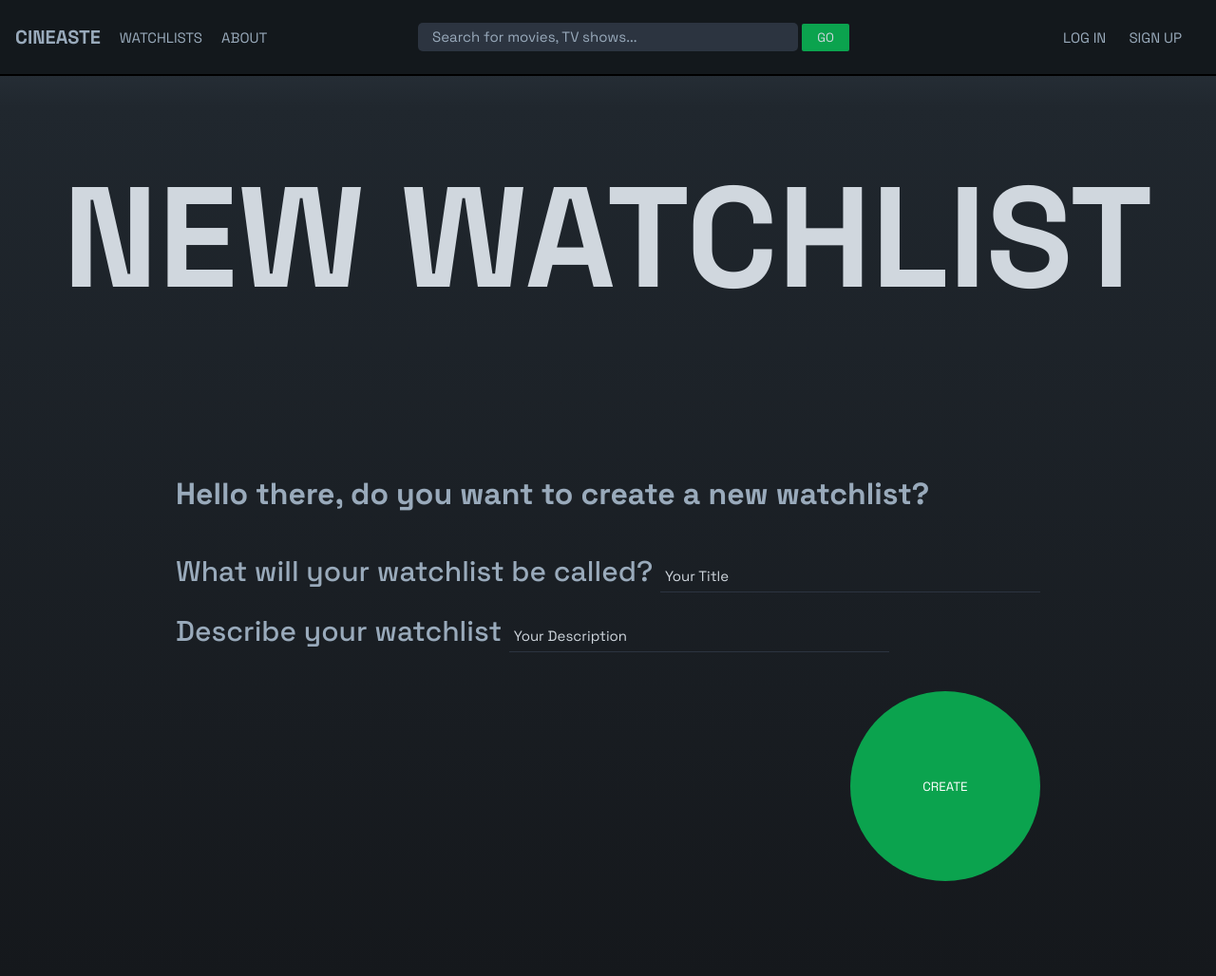
After one commit to carimado/cinaeste_app, a Flask app: page /create_watch_list in a window 1280 px wide. The commit adds this page. Shown: the whole page at 95% size. Run offline with Flask 2, Linux system fonts and the light colour scheme; some libraries are stand-ins or nearby versions.

Commit message:
new watchlist functionality for existing users

```diff
--- a/server.py
+++ b/server.py
@@ -2,10 +2,12 @@ from flask import Flask, render_template, request, redirect, session, url_for
 import psycopg2
 import requests
 import json
+import random
 import bcrypt
 import os
 import cloudinary
 import cloudinary.uploader
+import random
 
 DB_URL = os.environ.get('DATABASE_URL', 'dbname=cinaeste')
 
@@ -30,7 +32,18 @@ watch_list = 0
 @app.route('/')
 def index():
 
-    return render_template('index.html')
+    random_number = random.randint(1, 2000000)
+
+    response = requests.get(f'http://www.omdbapi.com/?i=tt{random_number}&apikey=4b9f1a76')
+    data = response.json()
+
+    if data['Response'] != 'False' and data['Poster'] != 'N/A':
+        title = data['Title']
+        poster = data['Poster']
+        return render_template('index.html', title=title, poster=poster)
+    else:
+        return redirect(url_for('index'))
+
 
 # FROM INDEX.HTML > SEARCH_RESULTS.HTML
 # THIS SHOWS A LIST OF ALL THE MOVIE RESULTS
@@ -189,6 +202,26 @@ def watch_list_add():
     print(movie_id)
 
     return redirect('/')
+
+@app.route('/create_watch_list')
+def create_watch_list():
+        return render_template('create_watch_list.html')
+
+@app.route('/create_watch_list_action', methods=['POST'])
+def create_watch_list_action():
+
+        watch_list_name = request.form['title']
+        watch_list_description = request.form['description']
+
+        conn = psycopg2.connect(DB_URL)
+        cur = conn.cursor()
+        cur.execute("INSERT INTO watch_list (user_id, watch_list_name, watch_list_description) VALUES (%s, %s, %s)", [session['user_id'], watch_list_name, watch_list_description])
+
+        conn.commit()
+        cur.close()
+        conn.close()
+
+        return redirect('/profile')
 
 @app.route('/community_watchlists')
 def community_watchlists():
--- /dev/null
+++ b/templates/create_watch_list.html
@@ -0,0 +1,29 @@
+{% extends 'index.html' %}
+
+{% block head %}
+
+{% endblock %}
+
+{% block body %}
+
+<div class="hero-container">
+    <h1 class="max-text-height">NEW WATCHLIST</h1>
+</div>
+
+<div class="login-form">
+    <form class="login" action="/create_watch_list_action" method="POST">
+        <h1>Hello there, do you want to create a new watchlist?</h1>
+        <br>
+        <br>
+        <p>What will your watchlist be called? <input type="text" name="title" placeholder="Your Title" required></p>
+        <br>
+        <p>Describe your watchlist <input type="text" name="description" placeholder="Your Description"></p>
+        <br>
+        <div class="submit">
+            <input id="submit-login" type="submit" value="CREATE">
+        </div>
+    </form>
+</div>
+
+
+{% endblock %}
--- a/templates/index.html
+++ b/templates/index.html
@@ -39,6 +39,7 @@
             <img src="{{ url_for('static', filename='good-morning.jpeg') }}" alt="">
         </div>
 
+        <div class="main-container-index">
             <div class="hc1">
                 <div class="hero-block-1">
                     <h1>Dive into the film world</h1>
@@ -46,25 +47,24 @@
                     <p>Join the community of cinephiles and share your thoughts on community driven watchlists.</p>
 
                 </div>
-            <div class="hero-block-2">
-
-            </div>
                 <div class="call-to-action">
                     <a href="/sign_up">Get Started - It's Free</a>
                 </div>
 
             </div>
+            <div class="hc2">
+                <div class="hero-block-2">
+                    <img src="{{poster}}" alt="">
+                    <h3>{{title}}</h3>
+                </div>
+            </div>
+        </div>
 
-        <!-- <section class="latest-news-container">
-            <div class="border latest-1"></div>
-            <div class="border latest-2"></div>
-            <div class="border latest-3"></div>
-            <div class="border latest-4"></div>
-        </section> -->
+
         <footer class="footer">
             <div class="footer-block-1">
                 <h3>Discover</h3>
-                <a href="#">Reviews</a>
+                <a href="#">Watchlists</a>
                 <a href="#">About</a>
             </div>
             <div class="footer-block-2">
--- a/templates/profile.html
+++ b/templates/profile.html
@@ -57,7 +57,12 @@
       </div>
       <div class="c">
         <br>
+
         <h2>Your Watchlists</h2>
+        <div class="remove-button">
+            <a href="/create_watch_list">+</a>
+        </div>
+
         <br>
         <div class="watchlist-container">
             {% for list in watch_list %}
```
Also changed, not shown: README.md. Lines whose indentation alone changed are shown as unchanged.
